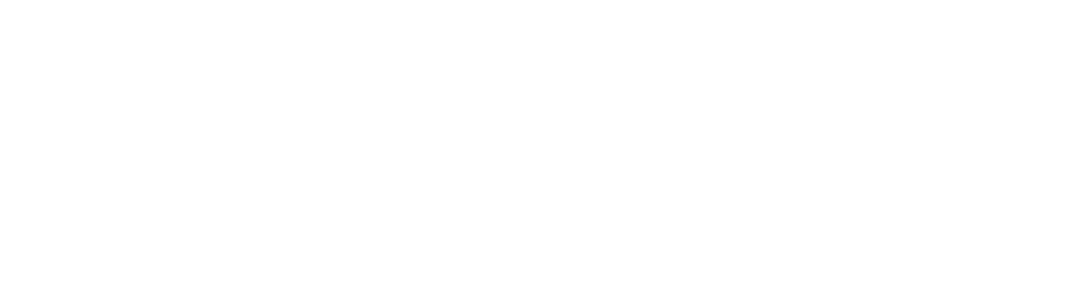
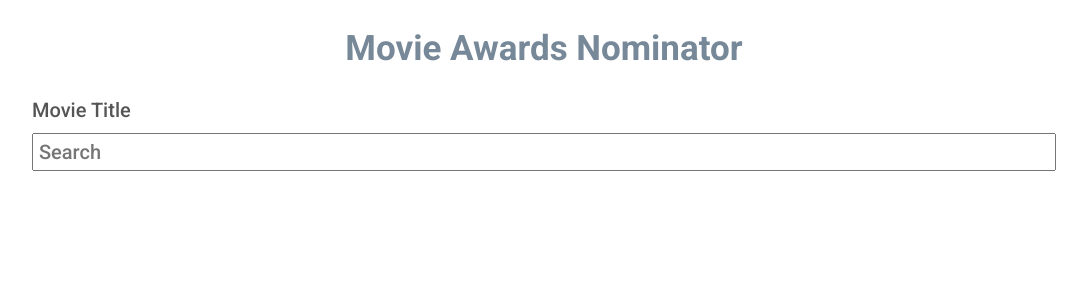
Before and after one commit to fuston05/movie-award-nominations, a React (Create React App) app: page / in a window 1280 px wide. Shown: the top 300 px of the page, without its empty margins (96-1183 px from the left). Built offline with nearby package versions, Linux system fonts and the light colour scheme.

Commit message:
sets up auto submit timeout funciton for the search input

```diff
--- a/src/App.js
+++ b/src/App.js
@@ -1,14 +1,24 @@
-import React, { useState } from 'react';
+import React, { useState } from "react";
 
 // components
-import { Loader } from './components';
+import { Loader, Search } from "./components";
 
 function App() {
   const [isLoading, setIsLoading] = useState(false);
+  const [searchTerm, setSearchTerm] = useState("");
 
   return (
     <div className="App">
+      <h1>Movie Awards Nominator</h1>
+
       {isLoading && <Loader />}
+
+      <Search
+        searchTerm={searchTerm}
+        setSearchTerm={setSearchTerm}
+        isLoading={isLoading}
+        setIsLoading={setIsLoading}
+      />
     </div>
   );
 }
--- /dev/null
+++ b/src/components/Search/Search.js
@@ -0,0 +1,34 @@
+// ** SEARCH COMPONENT **
+
+import React, { useState, useEffect } from "react";
+
+export const Search = ({ searchTerm, setSearchTerm }) => {
+  const [submitDelay, setSubmitDelay] = useState(true);
+
+  const searchChange = (e) => {
+    setSubmitDelay(true);
+    setSearchTerm(e.target.value);
+    window.setTimeout(() => {
+      setSubmitDelay(false);
+    }, 2000);
+  };
+
+  useEffect(() => {
+    if (searchTerm.length && !submitDelay) {
+      console.log("submitted!");
+    }
+  }, [searchTerm, submitDelay]);
+
+  return (
+    <div className="searchCont">
+      <label htmlFor="searchInput">Movie Title</label>
+
+      <input
+        value={searchTerm}
+        onChange={(e) => searchChange(e)}
+        placeholder="Search"
+        id="searchInput"
+      />
+    </div>
+  );
+};
--- a/src/components/index.js
+++ b/src/components/index.js
@@ -1,3 +1,4 @@
 // ** COMPONENTS EXPORT FROM HERE **
 
 export { Loader } from './Loader/Loader';
+export { Search } from './Search/Search';
--- a/src/css/App.css
+++ b/src/css/App.css
@@ -4,3 +4,8 @@
   width: 100%;
   height: 100vh;
 }
+
+.App h1{
+  padding-top: 2%;
+  text-align: center;
+}
--- a/src/css/Search.css
+++ b/src/css/Search.css
@@ -1 +1,18 @@
 /* ** SEARCH STYLES ** */
+
+.searchCont{
+  display: flex;
+  flex-direction: column;
+  justify-content: flex-start;
+  width: 80%;
+  margin: 0 auto;
+  padding: 2% 0 0 0;
+}
+
+.searchCont input{
+  width: 100%;
+}
+
+.searchCont label{
+  margin-bottom: 1%;
+}
--- a/src/css/global.css
+++ b/src/css/global.css
@@ -8,10 +8,14 @@
 }
 
 p,
-label,
 span,
 a {
   font-size: 1.6rem;
+  color: #555;
+}
+
+label{
+  font-size: 2rem;
   color: #555;
 }
 
@@ -44,3 +48,9 @@
   font-size: 2.4rem;
   color: darkblue;
 }
+
+input {
+  font-size: 2rem;
+  color: #555;
+  padding: 5px;
+}
```
Also changed, not shown: 1 other file (tests, documents, lock files or other folders).
